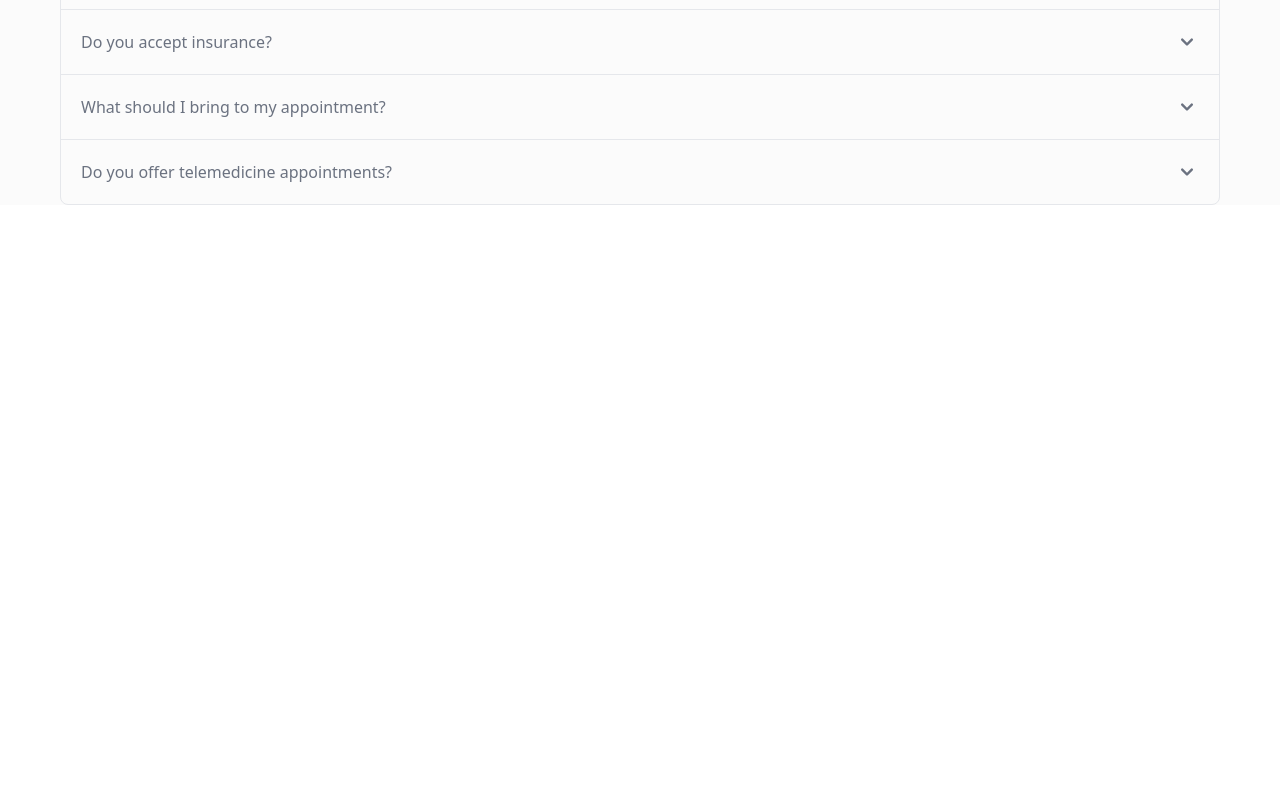
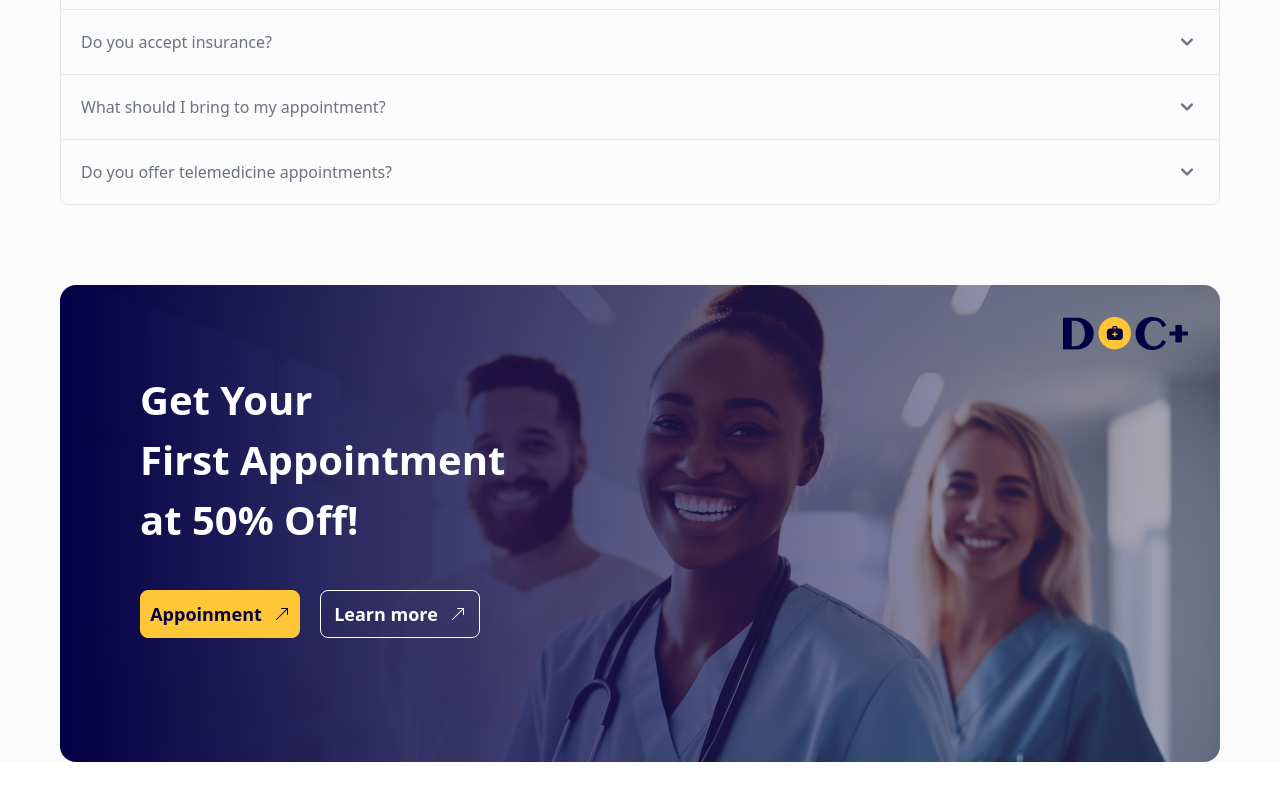
Before and after one commit to Rahim00001/Healthcare, a React (Vite) app: page / in a window 1280 px wide. Shown: the part 2895-3695 px from the top of the page. Before the commit the page ends 3180 px from the top, so only its background shows below. Built offline with nearby package versions, Linux system fonts and the light colour scheme.

Commit message:
First appoinment banner added

```diff
--- a/src/App.jsx
+++ b/src/App.jsx
@@ -1,6 +1,7 @@
 import './App.css'
 import AboutUs from './Components/AboutUs/AboutUs';
 import FAQ from './Components/FAQ/FAQ';
+import FirstAppoinment from './Components/FirstAppoinment/FirstAppoinment';
 import Hero from './Components/Hero/Hero';
 import NewNavbar from './Components/Navbar/NewNavbar';
 import Services from './Components/Services/Services';
@@ -16,6 +17,7 @@ function App() {
       <Services></Services>
       <Testimonial></Testimonial>
       <FAQ></FAQ>
+      <FirstAppoinment></FirstAppoinment>
     </div>
   )
 }
--- /dev/null
+++ b/src/Components/FirstAppoinment/FirstAppoinment.jsx
@@ -0,0 +1,26 @@
+import { BsArrowUpRight } from "react-icons/bs";
+const FirstAppoinment = () => {
+    return (
+        <div className="max-w-[1160px] h-477px mx-auto mb-20 relative">
+            <img src="../../../public/Images/Rectangle 32.png" alt="" className="w-full rounded-2xl" />
+            <div className="absolute h-full left-0 bottom-0 w-full bg-gradient-to-r from-[#020043FF] to-[#0200434D] rounded-2xl">
+                <div className="flex justify-end mr-8 mt-8">
+                    <img src="../../../public/Images/logo dark.png" alt="" />
+                </div>
+                <h1 className="text-[40px] font-bold text-white mb-10 mt-5 ml-20">Get Your <br /> First Appointment <br />at 50% Off!</h1>
+                <div className="flex items-center gap-5 ml-20">
+                    <div className="w-40 h-12 flex justify-center items-center gap-3 border-[1px] border-[#FFC637] text-[#020043] bg-[#FFC637] rounded-lg hover:bg-[#020043] hover:text-white hover:border-[#020043] mr-2 md:mr-0">
+                        <p className="text-lg font-semibold">Appoinment </p>
+                        <BsArrowUpRight className="font-bold" />
+                    </div>
+                    <div className="w-40 h-12 flex justify-center items-center gap-3 border-[1px] border-white text-white rounded-lg hover:bg-[#020043] hover:text-white hover:border-[#020043] mr-2 md:mr-0">
+                        <p className="text-lg font-semibold">Learn more</p>
+                        <BsArrowUpRight className="font-bold" />
+                    </div>
+                </div>
+            </div>
+        </div>
+    );
+};
+
+export default FirstAppoinment;
```
